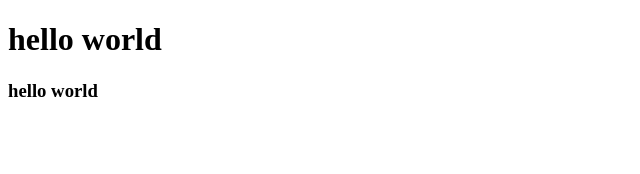
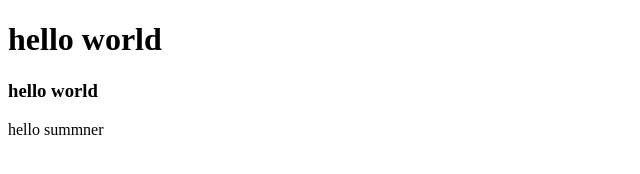
Before and after one commit to saonguyen2425/gitproject, a plain HTML site: page index.html in a window 1280 px wide. Shown: the whole page, without its empty margins (0-640 px from the left). Drawn offline with Linux system fonts and the light colour scheme.

Commit message:
Update index.html

```diff
--- a/index.html
+++ b/index.html
@@ -7,5 +7,6 @@
 <body>
 <h1>hello world</h1>
 <h3>hello world</h3>
+    hello summner
 </body>
 </html>
```
